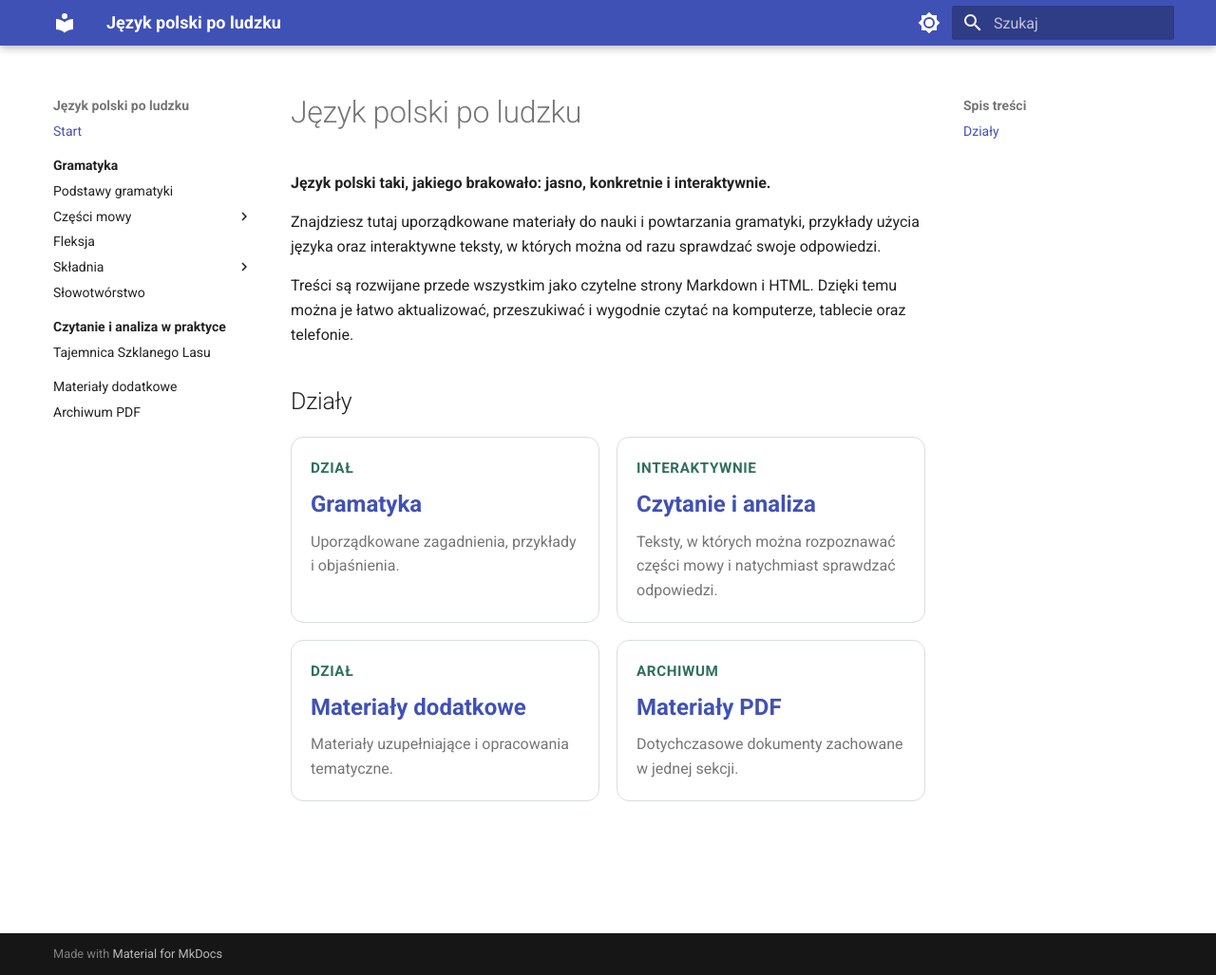
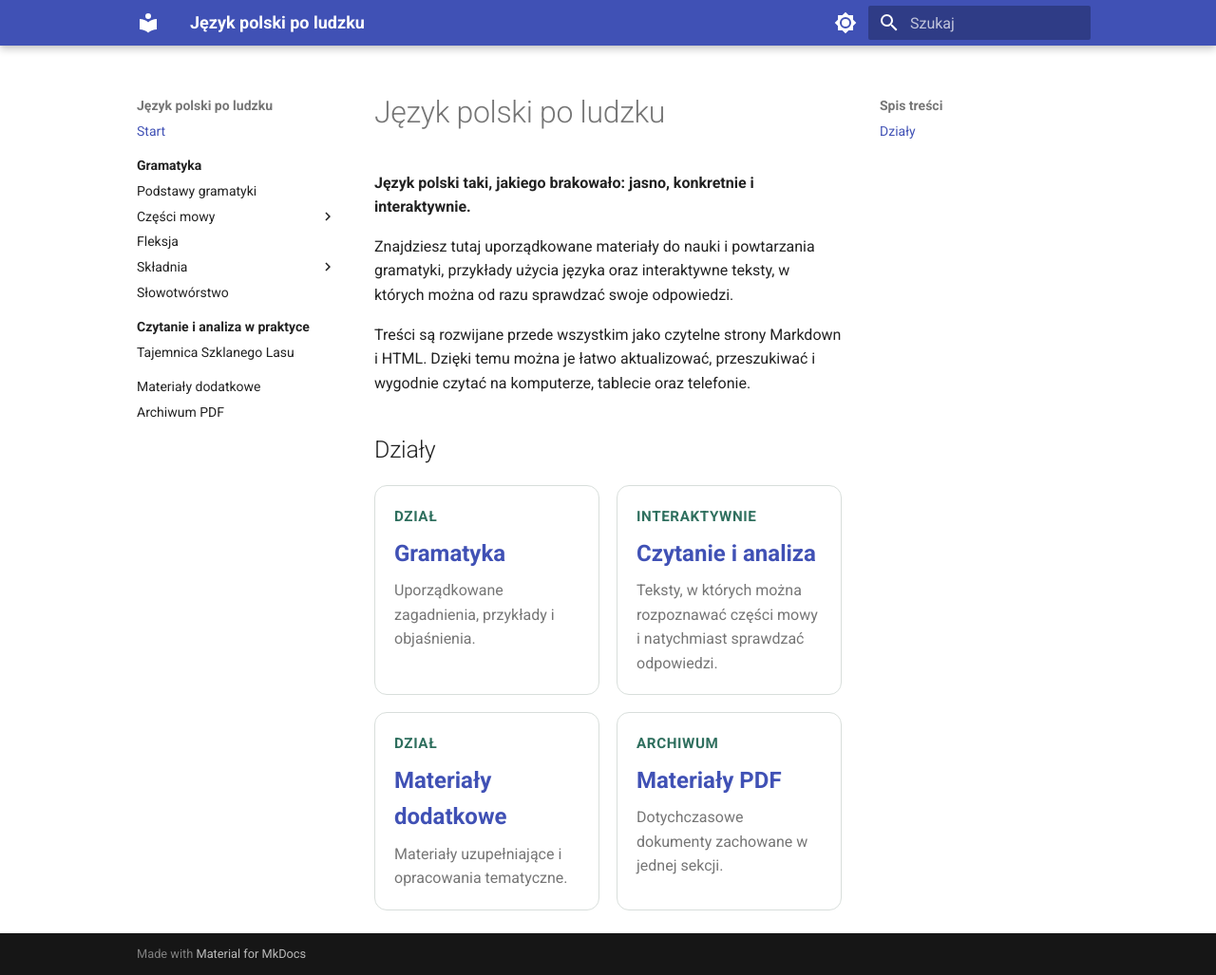
Before and after one commit to dchorazkiewicz/SP_JP, an MkDocs documentation site: the page built from docs/index.md, in a window 1280 px wide and 1027 px high. Shown: the whole window at 95% size. Built offline with MkDocs 1.6.1 and Material for MkDocs 9.7.7, drawn with Linux system fonts in a browser that asks for light colours.

Commit message:
Make site width responsive at 80 percent

```diff
--- a/docs/stylesheets/extra.css
+++ b/docs/stylesheets/extra.css
@@ -38,7 +38,20 @@ html[data-sp-font-scale="xxlarge"] {
 }
 
 .md-grid {
-  max-width: 1200px;
+  max-width: none;
+  width: min(80vw, 1800px);
+}
+
+.md-main__inner {
+  width: min(80vw, 1800px);
+}
+
+.md-content {
+  min-width: 0;
+}
+
+.md-content__inner {
+  max-width: none;
 }
 
 .md-typeset {
@@ -213,6 +226,13 @@ html[data-sp-font-scale="xxlarge"] {
   width: 100%;
 }
 
+@media screen and (max-width: 960px) {
+  .md-grid,
+  .md-main__inner {
+    width: calc(100vw - 2rem);
+  }
+}
+
 @media screen and (max-width: 720px) {
   .sp-font-controls {
     gap: 0.06rem;
```
